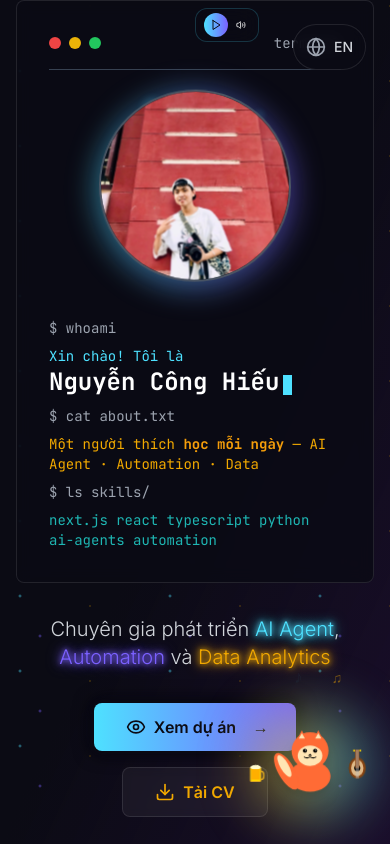
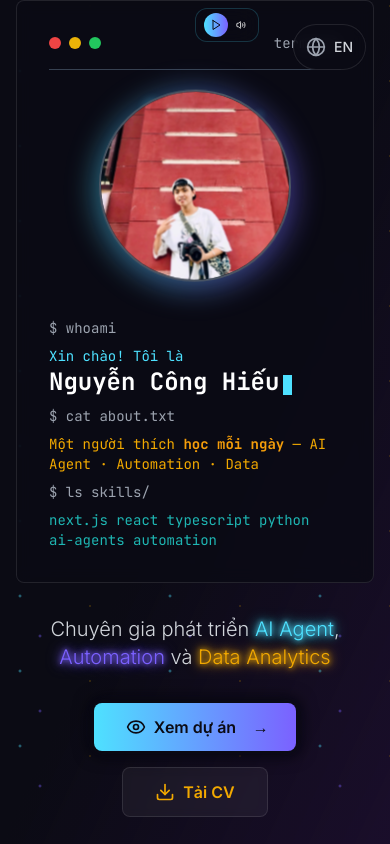
Before and after one commit to waveup-al/justbeyouu, a Next.js app: page / in a window 390 px wide. Shown: the top 844 px of the page. Built offline with nearby package versions, Linux system fonts and the light colour scheme.

Commit message:
Hide Fox Mascot and Easter Egg Panel on mobile devices

```diff
--- a/src/app/page.tsx
+++ b/src/app/page.tsx
@@ -102,14 +102,16 @@ export default function Home() {
         </section>
       </main>
 
-      {/* Fox Mascot */}
-      <FoxMascot onClick={() => setShowEasterEgg(true)} />
+      {/* Fox Mascot - Hidden on mobile */}
+      {!isMobile && <FoxMascot onClick={() => setShowEasterEgg(true)} />}
 
-      {/* Easter Egg Panel */}
-      <EasterEggPanel
-        isOpen={showEasterEgg}
-        onClose={() => setShowEasterEgg(false)}
-      />
+      {/* Easter Egg Panel - Hidden on mobile */}
+      {!isMobile && (
+        <EasterEggPanel
+          isOpen={showEasterEgg}
+          onClose={() => setShowEasterEgg(false)}
+        />
+      )}
     </>
   )
 }
```
